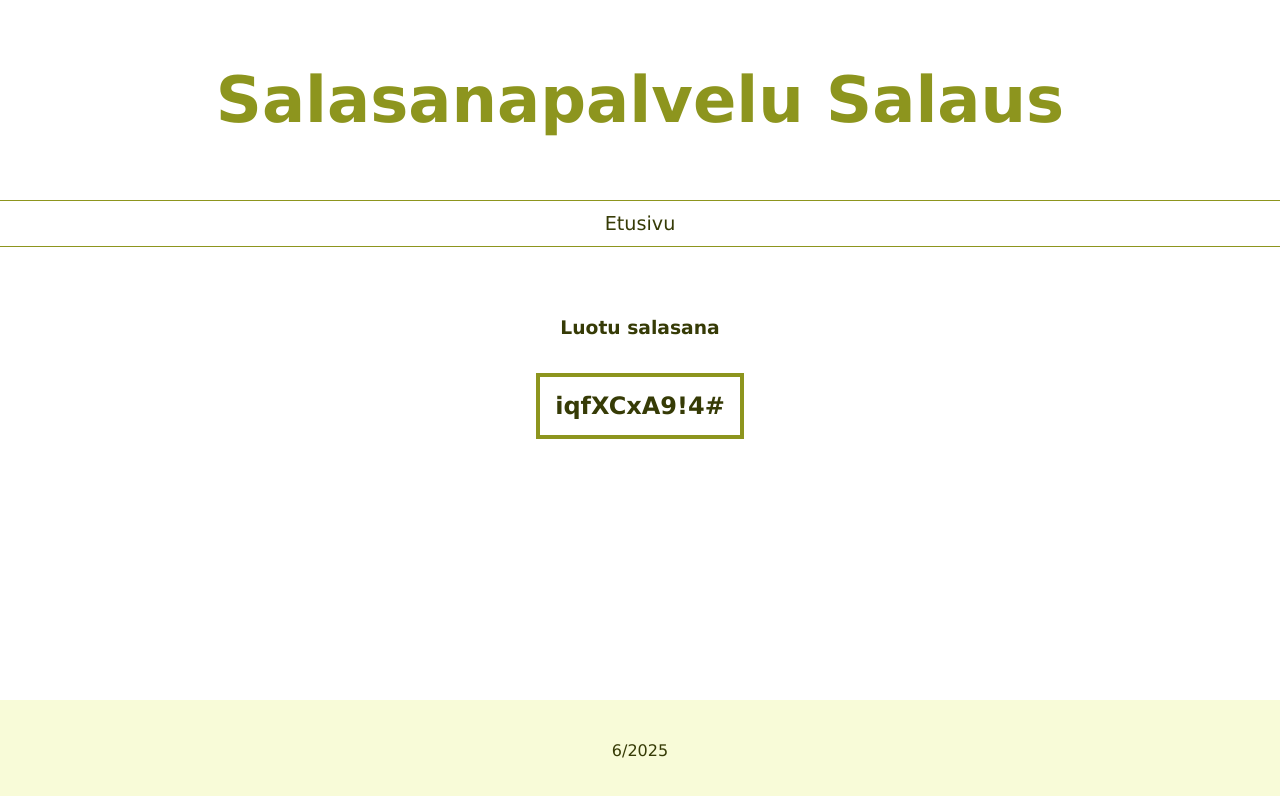
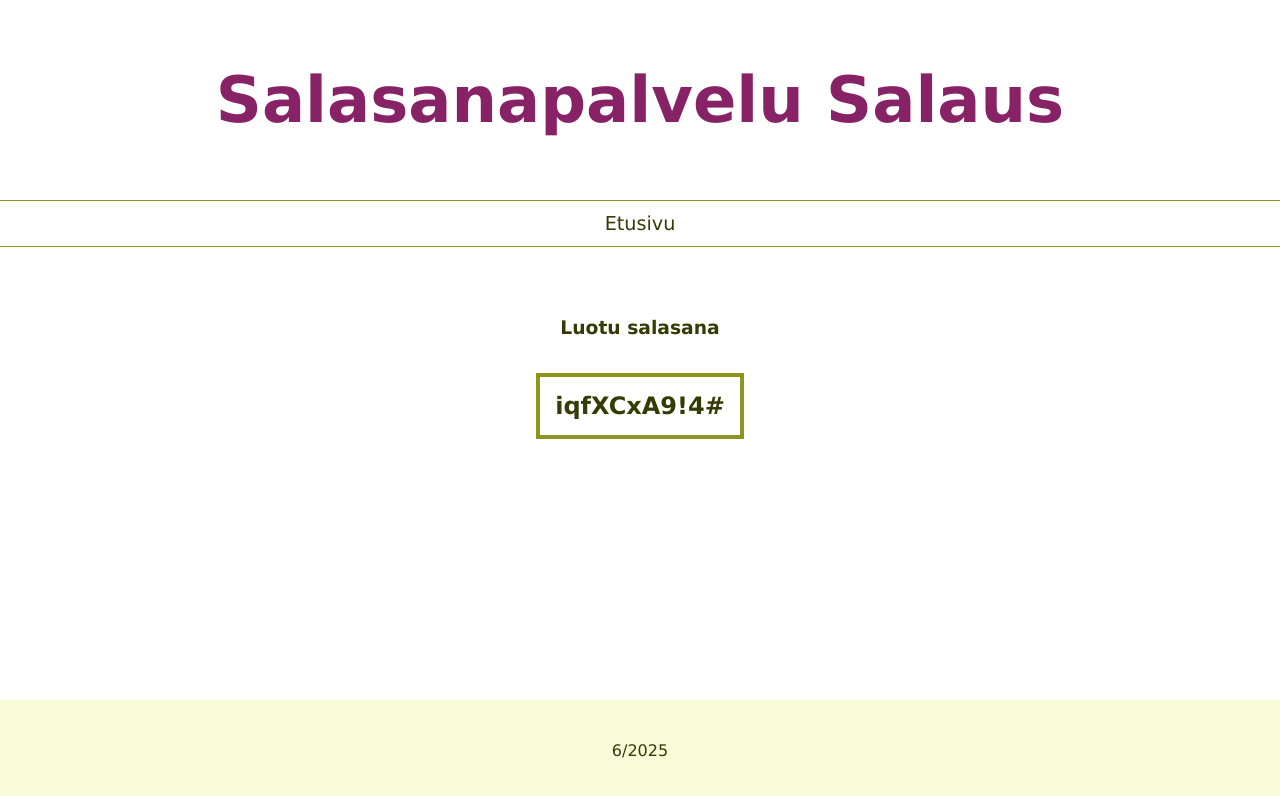
Before and after one commit to c3kapa03/salasanausSivu, a website: page public/index.html in a window 1280 px wide. Drawn offline with Linux system fonts and the light colour scheme.

Commit message:
color trial

```diff
--- a/app.js
+++ b/app.js
@@ -7,5 +7,4 @@ app.use(express.static('public'))
 
 app.listen(port, () => {
   console.log(`The password app listening on port ${port}`)
-  console.log('Editing the code')
 })
--- a/public/style.css
+++ b/public/style.css
@@ -31,7 +31,7 @@ header {
 }
 
 header h1 {
-    color: #8d951e;
+    color: #826;
     font-size: 4rem;
 }
 
```
